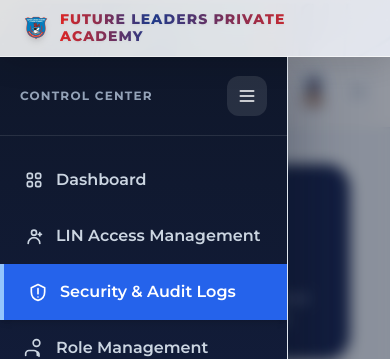
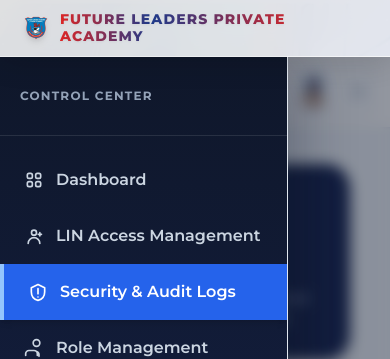
Before and after one commit to cleanframe-studios/flpa, a Django app: page /audit-logs/ in a window 390 px wide, after a click that opens the changed part. Shown: the top 359 px of the page. Run offline with Django 5.2, Linux system fonts and the light colour scheme; a user stored in the database is signed in; data comes from the database, SQL or seed files in the repository; some libraries are stand-ins or nearby versions.

Commit message:
Hide desktop sidebar toggle on mobile

```diff
--- a/portal/templates/portal/base.html
+++ b/portal/templates/portal/base.html
@@ -197,6 +197,7 @@
                 overflow: hidden !important;
                 overscroll-behavior: none !important;
             }
+            #sidebar #toggle-btn { display: none; }
             #sidebar {
                 position: fixed;
                 top: 3.5rem;
```
